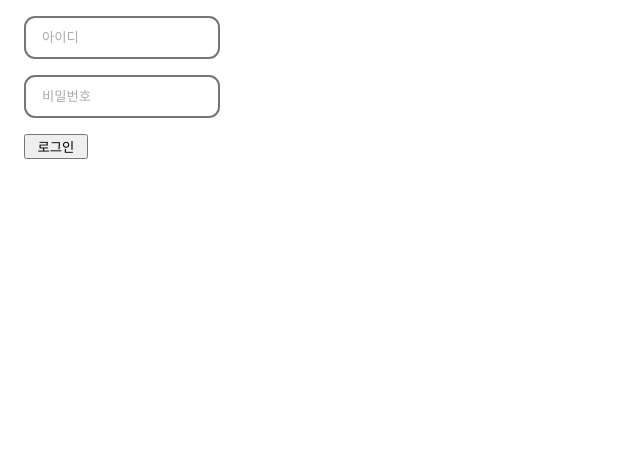
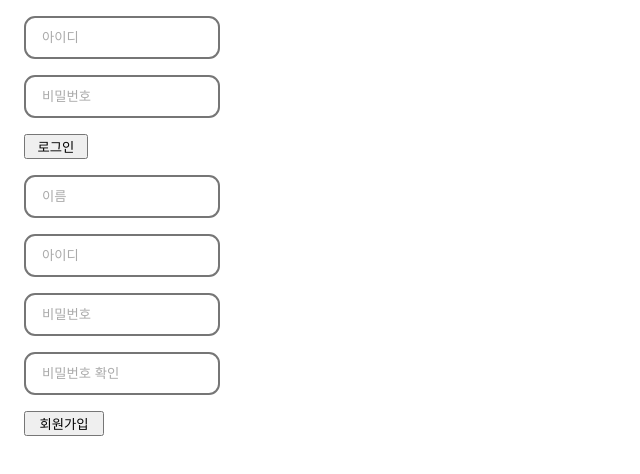
Before and after one commit to pnh135/scene-stealer, a React (Vite) app: page / in a window 1280 px wide. Shown: the top 474 px of the page, without its empty margins (0-640 px from the left). Built offline with nearby package versions, Linux system fonts and the light colour scheme.

Commit message:
Fix: PublicInputs 로직 전체 수정 유효성 검사 및 오류 메시지 추가

```diff
--- a/src/components/PublicInputs.jsx
+++ b/src/components/PublicInputs.jsx
@@ -2,49 +2,185 @@ import { useState } from "react";
 import styled from "styled-components";
 
 const PublicInputs = () => {
-    const [userId, setUserId] = useState('');
-    const [userPw, setUserPw] = useState('');
+
+    // 로그인 [아이디, 비밀번호]
+    const [loginInput, setLoginInput] = useState({
+        userId: '',
+        userPw: '',
+    });
+
+    // 회원가입 [이름, 아이디, 비밀번호, 비밀번호 확인]
+    const [signupInput, setSignupInput] = useState({
+        userName: '',
+        userId: '',
+        userPw: '',
+        userPwConfirm: '',
+    });
+
+    // 로그인 오류 메시지
+    const [loginErrors, setLoginErrors] = useState({
+        userId: '',
+        userPw: '',
+    });
 
 
-        // 인풋의 value를 가져와서 inputText의 상태를 변경시켜주는 함수
-        const handleChangeIdInput = (e) => {
-            const userIdValue = e.target.value;
-            setUserId(userIdValue);
-            console.log(e.target.value)
+    // 회원가입 오류 메시지
+    const [signupErrors, setSignupErrors] = useState({
+        userName: '',
+        userId: '',
+        userPw: '',
+        userPwConfirm: '',
+    });
+
+
+    // 로그인 유효성 검사
+    const handleLoginSubmit = (e) => {
+        e.preventDefault();
+
+        const { userId, userPw } = loginInput;
+        let errors = {};
+
+        // 아이디 유효성 (이메일 형식)
+        if (!userId.includes('@')) {
+            errors.userId = "이메일 형식이 아닙니다."
+        }
+
+        // 아이디가 비어있는지 확인
+        if (!userId.trim()) {
+            errors.userId = "아이디를 입력해주세요."
+
+        }
+
+        // 비밀번호가 비어있는지 확인
+        if (!userPw.trim()) {
+            errors.userPw = "비밀번호를 입력해주세요.";
+        }
+
+        setLoginErrors(errors);
     };
 
-        const handleChangePwInput = (e) => {
-            const userPwValue = e.target.value;
-            setUserPw(userPwValue);
-            console.log(e.target.value)
+    // 회원가입 유효성 검사
+    const handleSignupSubmit = (e) => {
+        e.preventDefault();
+
+        const { userName, userId, userPw, userPwConfirm } = signupInput;
+        let errors = {};
+
+        // 모든 값이 입력되었는지 확인
+        if (!userName.trim() || !userId.trim() || !userPw.trim() || !userPwConfirm.trim()) {
+            errors.userName = "모든 입력칸을 채워주세요.";
+            errors.userId = "모든 입력칸을 채워주세요.";
+            errors.userPw = "모든 입력칸을 채워주세요.";
+            errors.userPwConfirm = "모든 입력칸을 채워주세요.";
+        }
+
+        // 아이디 유효성 (이메일 형식)
+        const idRegex = /^[a-zA-Z0-9]+@[a-zA-Z0-9]+\.[a-zA-Z]{2,}$/;
+        if (!idRegex.test(userId)) {
+            errors.userId = "아이디는 이메일 형식인 영문 또는 숫자로 입력해주세요.";
+        }
+
+        // 비밀번호 유효성 (7자 이상, 영문과 숫자 포함)
+        const pwRegex = /^(?=.*[a-zA-Z])(?=.*\d)[a-zA-Z\d]{7,}$/;
+        if (!pwRegex.test(userPw)) {
+            errors.userPw = "비밀번호는 7자 이상이며, 영어, 숫자를 포함해야 합니다.";
+        }
+
+        // 비밀번호 확인 유효성 (비밀번호와 일치하는지)
+        if (userPw !== userPwConfirm) {
+            errors.userPwConfirm = "비밀번호가 일치하지 않습니다.";
+        }
+
+        setSignupErrors(errors);
     };
 
+    // 로그인 입력값 관리
+    const handleLoginChange = (e) => {
+        const { name, value } = e.target;
+        setLoginInput((prev) => ({
+            ...prev,
+            [name]: value,
+        }));
+    };
+
+
+    // 회원가입 입력값 관리
+    const handleSignupChange = (e) => {
+        const { name, value } = e.target;
+        setSignupInput((prev) => ({
+            ...prev,
+            [name]: value,
+        }));
+    };
 
 
     return (
         <div>
-            <LoginInputBox>
+            {/* 로그인 */}
+            <LoginInputBox onSubmit={handleLoginSubmit}>
                 <LoginInputs
                     type="text"
-            value={userId}
-            onChange={handleChangeIdInput}
+                    name="userId"
+                    value={loginInput.userId}
+                    onChange={handleLoginChange}
                     placeholder="아이디"
                 />
+                {loginErrors.userId && <ErrorMessage>{loginErrors.userId}</ErrorMessage>}
                 <LoginInputs
                     type="password"
-            value={userPw}
-            onChange={handleChangePwInput}
+                    name="userPw"
+                    value={loginInput.userPw}
+                    onChange={handleLoginChange}
                     placeholder="비밀번호"
                 />
-            <LoginButton>로그인</LoginButton>
+                {loginErrors.userPw && <ErrorMessage>{loginErrors.userPw}</ErrorMessage>}
+                <LoginButton type="submit">로그인</LoginButton>
             </LoginInputBox>
 
+            {/* 회원가입 */}
+            <div>
+                <SignupInputBox onSubmit={handleSignupSubmit}>
+                    <SignupInputs
+                        type="text"
+                        name="userName"
+                        value={signupInput.userName}
+                        onChange={handleSignupChange}
+                        placeholder="이름"
+                    />
+                    {signupErrors.userName && <ErrorMessage>{signupErrors.userName}</ErrorMessage>}
+                    <LoginInputs
+                        type="text"
+                        name="userId"
+                        value={signupInput.userId}
+                        onChange={handleSignupChange}
+                        placeholder="아이디"
+                    />
+                    {signupErrors.userId && <ErrorMessage>{signupErrors.useId}</ErrorMessage>}
+                    <SignupInputs
+                        type="password"
+                        name="userPw"
+                        value={signupInput.userPw}
+                        onChange={handleSignupChange}
+                        placeholder="비밀번호"
+                    />
+                    {signupErrors.userPw && <ErrorMessage>{signupErrors.userPw}</ErrorMessage>}
+                    <SignupInputs
+                        type="password"
+                        name="userPwConfirm"
+                        value={signupInput.userPwConfirm}
+                        onChange={handleSignupChange}
+                        placeholder="비밀번호 확인"
+                    />
+                    {signupErrors.userPwConfirm && <ErrorMessage>{signupErrors.userPwConfirm}</ErrorMessage>}
+                    <SignupButton type="submit">회원가입</SignupButton>
+                </SignupInputBox>
+            </div>
 
         </div>
     )
 };
 
-const LoginInputBox = styled.div`
+const LoginInputBox = styled.form`
     display: flex;
     flex-direction: column;
     margin: 1rem;
@@ -73,4 +209,38 @@ const LoginButton = styled.button`
     width: 4rem;
 `;
 
+const SignupInputBox = styled.form`
+    display: flex;
+    flex-direction: column;
+    margin: 1rem;
+    gap: 1rem;
+`;
+
+const SignupInputs = styled.input`
+    width: 10rem;
+    padding: 12px 16px;
+    border-radius: 11px;
+    appearance: none;
+    border-style: solid;
+    border-width: 2px;
+
+    &::placeholder {
+        color: #aaa;
+    }
+
+    &:focus {
+        border-color: #7fc1ff;
+        outline: none;
+    }
+`;
+
+const SignupButton = styled.button`
+    width: 5rem;
+`;
+
+const ErrorMessage = styled.div`
+    color: red;
+    font-size: 0.9rem;
+`;
+
 export default PublicInputs;
```
Lines whose indentation alone changed are shown as unchanged.
